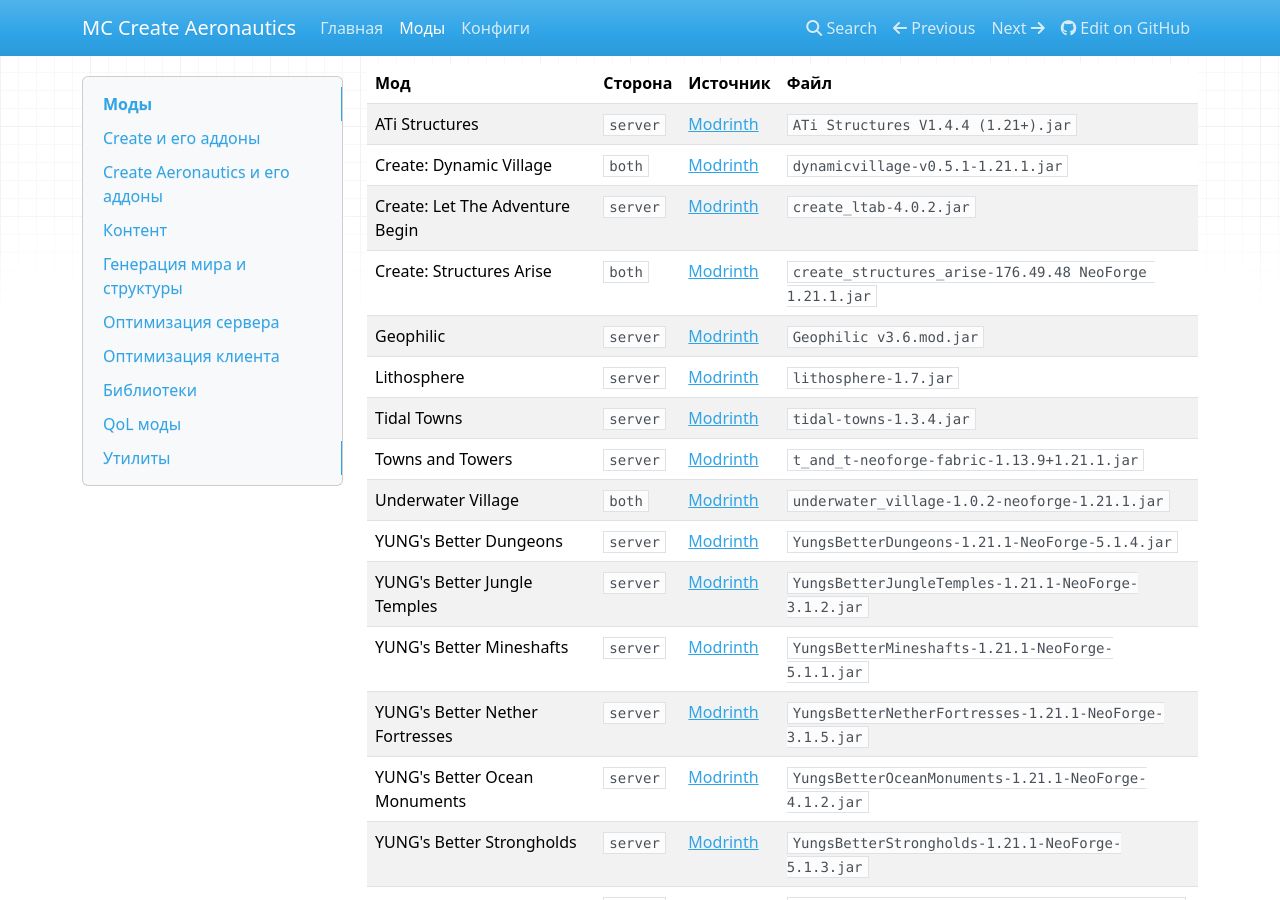
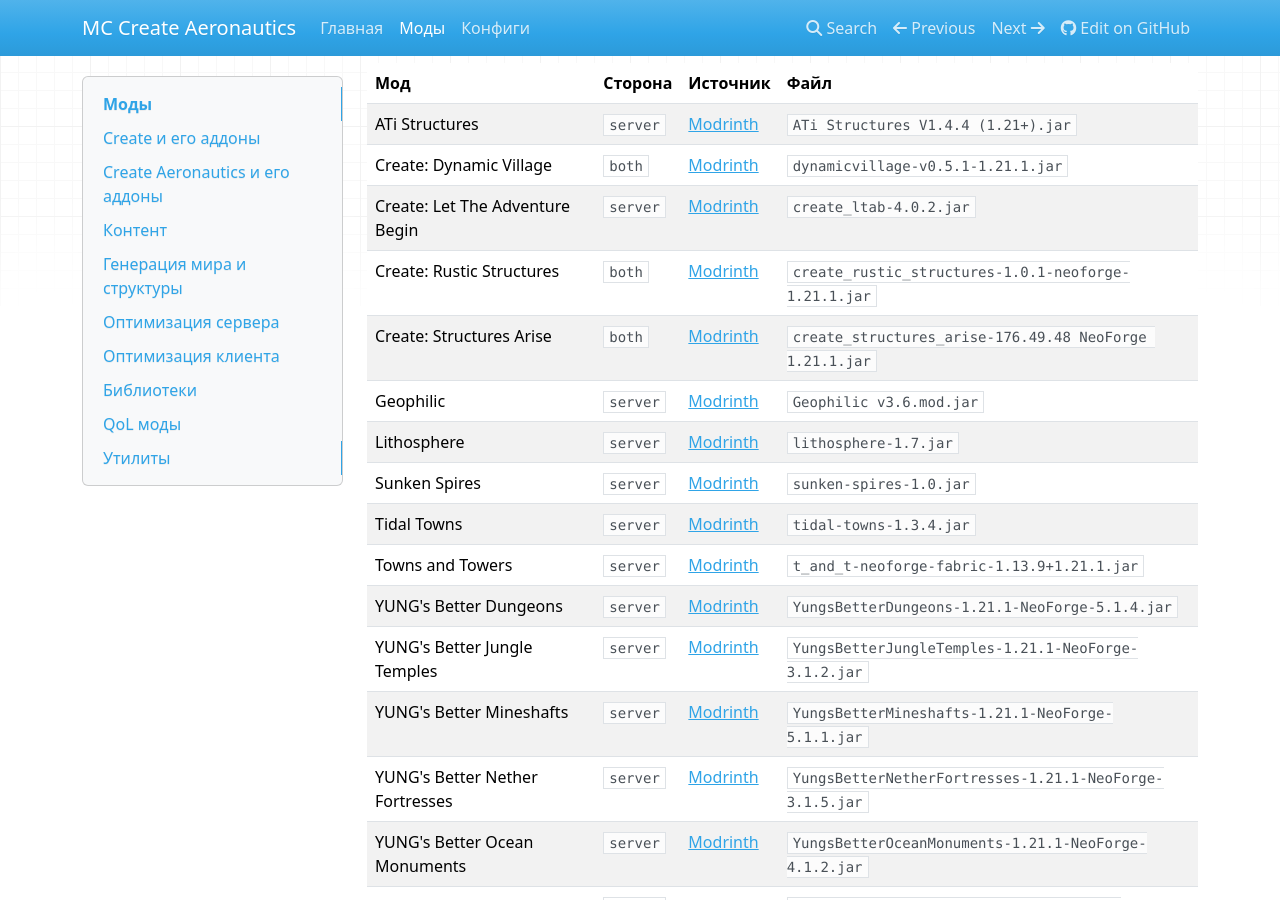
Before and after one commit to AlexCawl/mc-create-aeronautics-modpack, an MkDocs documentation site: the page built from docs/mods.md, in a window 1280 px wide and 900 px high, scrolled down 2527 px. Built offline with MkDocs 1.6.1, drawn with Linux system fonts in a browser that asks for light colours; nearby versions of some CDN libraries; some of the changed text lies outside the part shown.

Commit message:
chore: update mods

```diff
--- a/docs/mods.md
+++ b/docs/mods.md
@@ -71,12 +71,13 @@
 | ATi Structures | `server` | [Modrinth](https://modrinth.com/datapack/ati-structures-fabricforge) | `ATi Structures V1.4.4 (1.21+).jar` |
 | Create: Dynamic Village | `both` | [Modrinth](https://modrinth.com/mod/dynamic-village) | `dynamicvillage-v0.5.1-1.21.1.jar` |
 | Create: Let The Adventure Begin | `server` | [Modrinth](https://modrinth.com/mod/create-let-the-adventure-begin) | `create_ltab-4.0.2.jar` |
+| Create: Rustic Structures | `both` | [Modrinth](https://modrinth.com/mod/create-rustic-structures) | `create_rustic_structures-1.0.1-neoforge-1.21.1.jar` |
 | Create: Structures Arise | `both` | [Modrinth](https://modrinth.com/mod/create-structures-arise) | `create_structures_arise-176.49.48 NeoForge 1.21.1.jar` |
 | Geophilic | `server` | [Modrinth](https://modrinth.com/datapack/geophilic) | `Geophilic v3.6.mod.jar` |
 | Lithosphere | `server` | [Modrinth](https://modrinth.com/mod/lithosphere) | `lithosphere-1.7.jar` |
+| Sunken Spires | `server` | [Modrinth](https://modrinth.com/mod/sunken-spires) | `sunken-spires-1.0.jar` |
 | Tidal Towns | `server` | [Modrinth](https://modrinth.com/datapack/tidal-towns) | `tidal-towns-1.3.4.jar` |
 | Towns and Towers | `server` | [Modrinth](https://modrinth.com/mod/towns-and-towers) | `t_and_t-neoforge-fabric-1.13.9+1.21.1.jar` |
-| Underwater Village | `both` | [Modrinth](https://modrinth.com/mod/underwater-village) | `underwater_village-1.0.2-neoforge-1.21.1.jar` |
 | YUNG's Better Dungeons | `server` | [Modrinth](https://modrinth.com/mod/yungs-better-dungeons) | `YungsBetterDungeons-1.21.1-NeoForge-5.1.4.jar` |
 | YUNG's Better Jungle Temples | `server` | [Modrinth](https://modrinth.com/mod/yungs-better-jungle-temples) | `YungsBetterJungleTemples-1.21.1-NeoForge-3.1.2.jar` |
 | YUNG's Better Mineshafts | `server` | [Modrinth](https://modrinth.com/mod/yungs-better-mineshafts) | `YungsBetterMineshafts-1.21.1-NeoForge-5.1.1.jar` |
@@ -115,6 +116,7 @@
 
 | Мод | Сторона | Источник | Файл |
 | --- | --- | --- | --- |
+| Access Denied API | `both` | [Modrinth](https://modrinth.com/mod/access-denied-api) | `access_denied_api-neoforge-1.21.1-1.0.1.jar` |
 | Architectury API | `both` | [Modrinth](https://modrinth.com/mod/architectury-api) | `architectury-13.0.8-neoforge.jar` |
 | Configurable | `both` | [Modrinth](https://modrinth.com/mod/configurable) | `configurable-3.5.1+1.21.1-neoforge.jar` |
 | Create: Deployer API | `both` | [Modrinth](https://modrinth.com/mod/deployer) | `deployer-0.1.2.jar` |
@@ -154,6 +156,7 @@
 
 | Мод | Сторона | Источник | Файл |
 | --- | --- | --- | --- |
+| Access Denied | `both` | [Modrinth](https://modrinth.com/mod/accessdenied) | `access_denied-neoforge-1.21.1.jar` |
 | AutoModpack | `both` | [Modrinth](https://modrinth.com/mod/automodpack) | `automodpack-mc1.21.1-neoforge-4.0.5.jar` |
 | BlueMap | `server` | [Modrinth](https://modrinth.com/mod/bluemap) | `bluemap-5.7-neoforge.jar` |
 | Distant Horizons | `both` | [Modrinth](https://modrinth.com/mod/distanthorizons) | `DistantHorizons-3.0.3-b-1.21.1-fabric-neoforge.jar` |
```
Also changed, not shown: other parts of docs/mods.md (+1 -1 lines), 7 other files.
